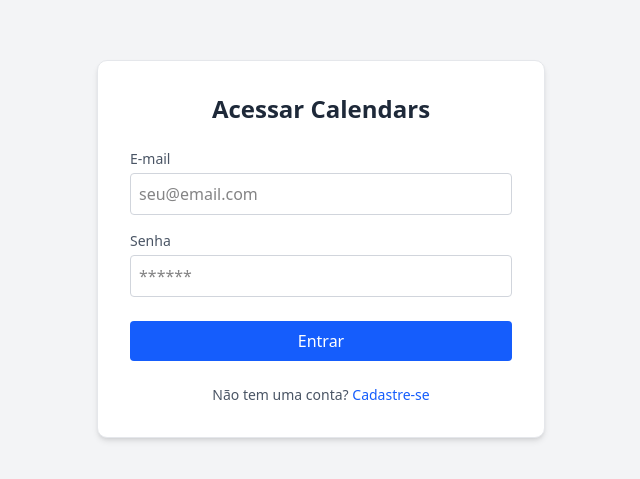
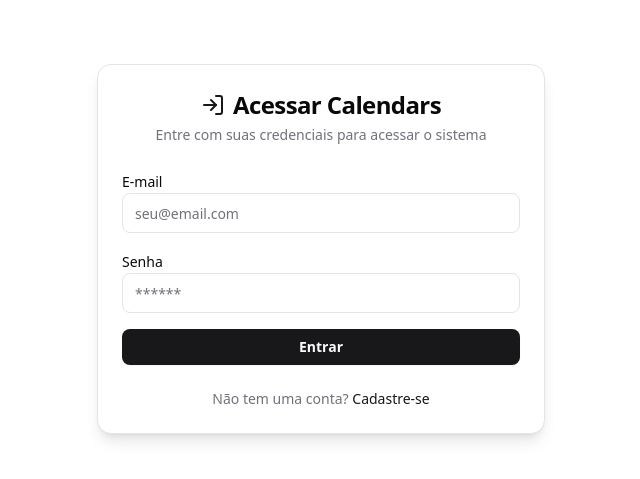
Before and after one commit to Goblinjg/Calendars-Project, a React app in the folder Code/frontend/: page /login in a window 1280 px wide. Shown: the part 151-630 px from the top of the page, without its empty margins (319-959 px from the left). Built offline with nearby package versions, Linux system fonts and the light colour scheme; the HTML template or start-up script is replaced by a standard one.

Commit message:
refactor(frontend): aplica UI components e Dark Mode nas telas de Login, Cadastro e Anotações

```diff
--- a/Code/frontend/package.json
+++ b/Code/frontend/package.json
@@ -11,6 +11,7 @@
   },
   "dependencies": {
     "@base-ui-components/react": "^1.0.0-beta.4",
+    "@radix-ui/react-label": "^2.1.8",
     "@radix-ui/react-separator": "^1.1.8",
     "@radix-ui/react-slot": "^1.2.4",
     "axios": "^1.13.2",
@@ -32,7 +33,7 @@
   "devDependencies": {
     "@eslint/js": "^9.36.0",
     "@tailwindcss/postcss": "^4.1.17",
-    "@types/node": "^24.6.0",
+    "@types/node": "^24.10.1",
     "@types/react": "^19.1.16",
     "@types/react-dom": "^19.1.9",
     "@vitejs/plugin-react": "^5.0.4",
--- /dev/null
+++ b/Code/frontend/src/components/ui/input.tsx
@@ -0,0 +1,22 @@
+import * as React from "react";
+import { cn } from "@/lib/utils";
+
+const Input = React.forwardRef<
+  HTMLInputElement,
+  React.InputHTMLAttributes<HTMLInputElement>
+>(({ className, type, ...props }, ref) => {
+  return (
+    <input
+      type={type}
+      className={cn(
+        "flex h-10 w-full rounded-md border border-input bg-background px-3 py-2 text-sm ring-offset-background file:border-0 file:bg-transparent file:text-sm file:font-medium placeholder:text-muted-foreground focus-visible:outline-none focus-visible:ring-2 focus-visible:ring-ring focus-visible:ring-offset-2 disabled:cursor-not-allowed disabled:opacity-50",
+        className
+      )}
+      ref={ref}
+      {...props}
+    />
+  );
+});
+Input.displayName = "Input";
+
+export { Input };
--- /dev/null
+++ b/Code/frontend/src/components/ui/label.tsx
@@ -0,0 +1,23 @@
+import * as React from "react";
+import * as LabelPrimitive from "@radix-ui/react-label";
+import { cva, type VariantProps } from "class-variance-authority";
+import { cn } from "@/lib/utils";
+
+const labelVariants = cva(
+  "text-sm font-medium leading-none peer-disabled:cursor-not-allowed peer-disabled:opacity-70"
+);
+
+const Label = React.forwardRef<
+  React.ElementRef<typeof LabelPrimitive.Root>,
+  React.ComponentPropsWithoutRef<typeof LabelPrimitive.Root> &
+    VariantProps<typeof labelVariants>
+>(({ className, ...props }, ref) => (
+  <LabelPrimitive.Root
+    ref={ref}
+    className={cn(labelVariants(), className)}
+    {...props}
+  />
+));
+Label.displayName = LabelPrimitive.Root.displayName;
+
+export { Label };
--- a/Code/frontend/src/view/I_Cadastro.tsx
+++ b/Code/frontend/src/view/I_Cadastro.tsx
@@ -1,135 +1,157 @@
-import { useState } from 'react';
-import { api } from '../services/api';
-import { useNavigate, Link } from 'react-router-dom';
+import { useState } from "react";
+import { api } from "../services/api";
+import { useNavigate, Link } from "react-router-dom";
+import { Card, CardHeader, CardTitle, CardContent } from "@/components/ui/card";
+import { Input } from "@/components/ui/input";
+import { Button } from "@/components/ui/button";
+import { Label } from "@/components/ui/label";
+import { UserPlus } from "lucide-react";
 
 export function Cadastro() {
   const navigate = useNavigate();
 
   // RF002 - Cadastra Usuario
-  const [nome, setNome] = useState('');
-  const [email, setEmail] = useState('');
-  const [senha, setSenha] = useState('');
-  const [confirmarSenha, setConfirmarSenha] = useState('');
+  const [nome, setNome] = useState("");
+  const [email, setEmail] = useState("");
+  const [senha, setSenha] = useState("");
+  const [confirmarSenha, setConfirmarSenha] = useState("");
 
-  const [mensagem, setMensagem] = useState({ tipo: '', texto: '' });
+  const [mensagem, setMensagem] = useState({ tipo: "", texto: "" });
 
   async function handleCadastro(e: React.FormEvent) {
     e.preventDefault();
-    setMensagem({ tipo: '', texto: '' });
+    setMensagem({ tipo: "", texto: "" });
 
     // RF002 - Regra de Negócio 2: Senha e Confirmar Senha devem ser idênticos
     if (senha !== confirmarSenha) {
-      setMensagem({ tipo: 'erro', texto: 'As senhas não coincidem.' });
+      setMensagem({ tipo: "erro", texto: "As senhas não coincidem." });
       return;
     }
 
     try {
       // RF002 - Fluxo Principal: Passo 3 (Preenche e clica em Cadastrar)
-      await api.post('/cadastro', {
+      await api.post("/cadastro", {
         nome,
         email,
-        senha
+        senha,
       });
 
       // RF002 - Fluxo Principal: Passo 7 (Mensagem de sucesso)
-      setMensagem({ tipo: 'sucesso', texto: 'Usuário salvo com sucesso!' });
+      setMensagem({ tipo: "sucesso", texto: "Usuário salvo com sucesso!" });
 
       // RF002 - Fluxo Principal: Passo 8 (Redireciona para login)
       setTimeout(() => {
-        navigate('/login');
+        navigate("/login");
       }, 2000);
+    } catch (error: unknown) {
+      // RF002 - Fluxo Alternativo 5b/6b: Email já existe
+      const apiError = error as { response?: { status: number } };
 
-    } catch (error) {
-      // RF002 - Fluxo Alternativo 5b/6b: Email já existe [cite: 137]
-      const apiError = error as { response?: { status: number } };
       if (apiError?.response?.status === 409) {
-        setMensagem({ tipo: 'erro', texto: 'Este e-mail já está em uso.' });
+        setMensagem({ tipo: "erro", texto: "Este e-mail já está em uso." });
       } else {
-        setMensagem({ tipo: 'erro', texto: 'Erro ao realizar cadastro. Tente novamente.' });
+        setMensagem({
+          tipo: "erro",
+          texto: "Erro ao realizar cadastro. Tente novamente.",
+        });
       }
     }
   }
 
   return (
-    <div className="min-h-screen flex items-center justify-center bg-gray-100 font-sans">
-      <div className="bg-white p-8 rounded-lg shadow-md w-full max-w-md border border-gray-200">
-        <h1 className="text-2xl font-bold mb-6 text-center text-gray-800">Crie sua conta</h1>
-
+    <div className="min-h-screen flex items-center justify-center bg-background text-foreground p-4">
+      <Card className="w-full max-w-md border-border shadow-lg">
+        <CardHeader className="space-y-1 text-center">
+          <CardTitle className="text-2xl font-bold flex items-center justify-center gap-2">
+            <UserPlus className="text-primary" /> Crie sua conta
+          </CardTitle>
+          <p className="text-sm text-muted-foreground">
+            Preencha os dados abaixo para começar
+          </p>
+        </CardHeader>
+        <CardContent>
           {mensagem.texto && (
-          <div className={`mb-4 p-3 rounded text-sm text-center border ${
-            mensagem.tipo === 'sucesso'
-              ? 'bg-green-100 border-green-400 text-green-700'
-              : 'bg-red-100 border-red-400 text-red-700'
-          }`}>
+            <div
+              className={`mb-4 p-3 rounded-md text-sm text-center border ${
+                mensagem.tipo === "sucesso"
+                  ? "bg-green-500/10 border-green-500/50 text-green-600 dark:text-green-400"
+                  : "bg-destructive/10 border-destructive/50 text-destructive"
+              }`}
+            >
               {mensagem.texto}
             </div>
           )}
 
-        <form onSubmit={handleCadastro}>
-          <div className="mb-4">
-            <label className="block text-sm font-medium mb-1 text-gray-600">Nome Completo</label>
-            <input
+          <form onSubmit={handleCadastro} className="space-y-4">
+            <div className="space-y-2">
+              <Label htmlFor="nome">Nome Completo</Label>
+              <Input
+                id="nome"
                 type="text"
                 value={nome}
-              onChange={e => setNome(e.target.value)}
+                onChange={(e) => setNome(e.target.value)}
                 required
-              className="w-full p-2 border border-gray-300 rounded focus:outline-none focus:ring-2 focus:ring-blue-500"
                 placeholder="Seu nome"
               />
             </div>
 
-          <div className="mb-4">
-            <label className="block text-sm font-medium mb-1 text-gray-600">E-mail</label>
-            <input
+            <div className="space-y-2">
+              <Label htmlFor="email">E-mail</Label>
+              <Input
+                id="email"
                 type="email"
                 value={email}
-              onChange={e => setEmail(e.target.value)}
+                onChange={(e) => setEmail(e.target.value)}
                 required
-              className="w-full p-2 border border-gray-300 rounded focus:outline-none focus:ring-2 focus:ring-blue-500"
                 placeholder="seu@email.com"
               />
             </div>
 
-          <div className="mb-4">
-            <label className="block text-sm font-medium mb-1 text-gray-600">Senha</label>
-            <input
+            <div className="space-y-2">
+              <Label htmlFor="senha">Senha</Label>
+              <Input
+                id="senha"
                 type="password"
                 value={senha}
-              onChange={e => setSenha(e.target.value)}
+                onChange={(e) => setSenha(e.target.value)}
                 required
                 minLength={6}
-              className="w-full p-2 border border-gray-300 rounded focus:outline-none focus:ring-2 focus:ring-blue-500"
                 placeholder="******"
               />
             </div>
 
-          <div className="mb-6">
-            <label className="block text-sm font-medium mb-1 text-gray-600">Confirmar Senha</label>
-            <input
+            <div className="space-y-2">
+              <Label htmlFor="confirmar">Confirmar Senha</Label>
+              <Input
+                id="confirmar"
                 type="password"
                 value={confirmarSenha}
-              onChange={e => setConfirmarSenha(e.target.value)}
+                onChange={(e) => setConfirmarSenha(e.target.value)}
                 required
-              className="w-full p-2 border border-gray-300 rounded focus:outline-none focus:ring-2 focus:ring-blue-500"
                 placeholder="Repita a senha"
               />
             </div>
 
-          <button
+            <Button
               type="submit"
-            className="w-full bg-green-600 hover:bg-green-700 text-white font-medium py-2 px-4 rounded transition-colors"
+              className="w-full font-bold"
+              variant="primary"
             >
               Cadastrar
-          </button>
+            </Button>
           </form>
 
-        <div className="mt-6 text-center text-sm text-gray-600">
-          Já possui conta?{' '}
-          <Link to="/login" className="text-blue-600 hover:underline font-medium">
+          <div className="mt-6 text-center text-sm text-muted-foreground">
+            Já possui conta?{" "}
+            <Link
+              to="/login"
+              className="text-primary hover:underline font-medium"
+            >
               Faça Login
             </Link>
           </div>
-      </div>
+        </CardContent>
+      </Card>
     </div>
   );
 }
--- a/Code/frontend/src/view/I_Login.tsx
+++ b/Code/frontend/src/view/I_Login.tsx
@@ -1,87 +1,98 @@
-import { useState } from 'react';
-import { api } from '../services/api';
-// Assumindo que você usa react-router-dom para navegação
-import { useNavigate, Link } from 'react-router-dom';
+import { useState } from "react";
+import { api } from "../services/api";
+import { useNavigate, Link } from "react-router-dom";
+import { Card, CardHeader, CardTitle, CardContent } from "@/components/ui/card";
+import { Input } from "@/components/ui/input";
+import { Button } from "@/components/ui/button";
+import { Label } from "@/components/ui/label";
+import { LogIn } from "lucide-react";
 
 export function Login() {
   const navigate = useNavigate();
-  const [email, setEmail] = useState('');
-  const [senha, setSenha] = useState('');
-  const [erro, setErro] = useState('');
+  const [email, setEmail] = useState("");
+  const [senha, setSenha] = useState("");
+  const [erro, setErro] = useState("");
 
   async function handleLogin(e: React.FormEvent) {
     e.preventDefault();
-    setErro('');
+    setErro("");
 
     try {
       // RF001 - Fluxo Principal: Passo 3 e 4
-      const response = await api.post('/login', { email, senha });
+      const response = await api.post("/login", { email, senha });
 
       // RF001 - Pós-condição: Concede a sessão (aqui salvamos no localStorage para persistência)
-      localStorage.setItem('usuario_logado', JSON.stringify(response.data));
+      localStorage.setItem("usuario_logado", JSON.stringify(response.data));
 
       // RF001 - Fluxo Principal: Passo 5 (Redireciona para o menu principal/dashboard)
-      navigate('/dashboard');
-
+      navigate("/dashboard");
     } catch (error: unknown) {
       // RF001 - Fluxo Alternativo: Passo 5 (Exibe mensagem de erro)
-      setErro('E-mail ou senha incorretos.');
-      console.error('Erro no login:', error);
+      setErro("E-mail ou senha incorretos.");
+      console.error("Erro no login:", error);
     }
   }
 
   return (
-    <div className="min-h-screen flex items-center justify-center bg-gray-100 font-sans">
-      <div className="bg-white p-8 rounded-lg shadow-md w-full max-w-md border border-gray-200">
-        <h1 className="text-2xl font-bold mb-6 text-center text-gray-800">Acessar Calendars</h1>
-
+    <div className="min-h-screen flex items-center justify-center bg-background text-foreground p-4">
+      <Card className="w-full max-w-md border-border shadow-lg">
+        <CardHeader className="space-y-1 text-center">
+          <CardTitle className="text-2xl font-bold flex items-center justify-center gap-2">
+            <LogIn className="text-primary" /> Acessar Calendars
+          </CardTitle>
+          <p className="text-sm text-muted-foreground">
+            Entre com suas credenciais para acessar o sistema
+          </p>
+        </CardHeader>
+        <CardContent>
           {erro && (
-          <div className="mb-4 p-3 bg-red-100 border border-red-400 text-red-700 rounded text-sm text-center">
+            <div className="mb-4 p-3 bg-destructive/10 border border-destructive/50 text-destructive rounded-md text-sm text-center">
               {erro}
             </div>
           )}
 
-        <form onSubmit={handleLogin}>
+          <form onSubmit={handleLogin} className="space-y-4">
             {/* RF001 - Fluxo Principal: Passo 2 (Campos email e senha)  */}
-          <div className="mb-4">
-            <label className="block text-sm font-medium mb-1 text-gray-600">E-mail</label>
-            <input
+            <div className="space-y-2">
+              <Label htmlFor="email">E-mail</Label>
+              <Input
+                id="email"
                 type="email"
                 value={email}
-              onChange={e => setEmail(e.target.value)}
+                onChange={(e) => setEmail(e.target.value)}
                 required
-              className="w-full p-2 border border-gray-300 rounded focus:outline-none focus:ring-2 focus:ring-blue-500"
                 placeholder="seu@email.com"
               />
             </div>
 
-          <div className="mb-6">
-            <label className="block text-sm font-medium mb-1 text-gray-600">Senha</label>
-            <input
+            <div className="space-y-2">
+              <Label htmlFor="senha">Senha</Label>
+              <Input
+                id="senha"
                 type="password"
                 value={senha}
-              onChange={e => setSenha(e.target.value)}
+                onChange={(e) => setSenha(e.target.value)}
                 required
-              className="w-full p-2 border border-gray-300 rounded focus:outline-none focus:ring-2 focus:ring-blue-500"
                 placeholder="******"
               />
             </div>
 
-          <button
-            type="submit"
-            className="w-full bg-blue-600 hover:bg-blue-700 text-white font-medium py-2 px-4 rounded transition-colors"
-          >
+            <Button type="submit" className="w-full font-bold">
               Entrar
-          </button>
+            </Button>
           </form>
 
-        <div className="mt-6 text-center text-sm text-gray-600">
-          Não tem uma conta?{' '}
-          <Link to="/cadastro" className="text-blue-600 hover:underline font-medium">
+          <div className="mt-6 text-center text-sm text-muted-foreground">
+            Não tem uma conta?{" "}
+            <Link
+              to="/cadastro"
+              className="text-primary hover:underline font-medium"
+            >
               Cadastre-se
             </Link>
           </div>
-      </div>
+        </CardContent>
+      </Card>
     </div>
   );
 }
```
Also changed, not shown: Code/frontend/src/components/ui/textarea.tsx (added, +21 -0 lines), Code/frontend/src/view/I_Anotacoes.tsx (+116 -82 lines), 1 other file (tests, documents, lock files or other folders). Lines whose indentation alone changed are shown as unchanged.
